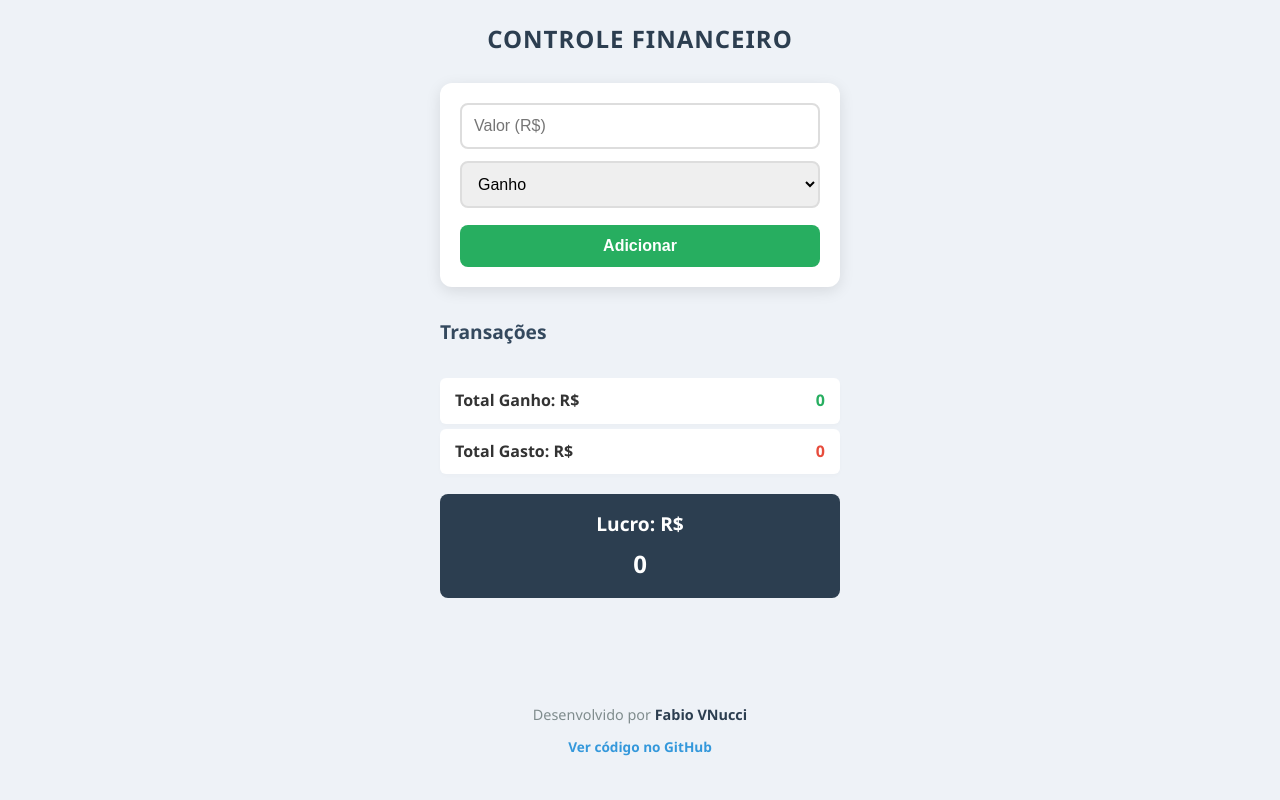
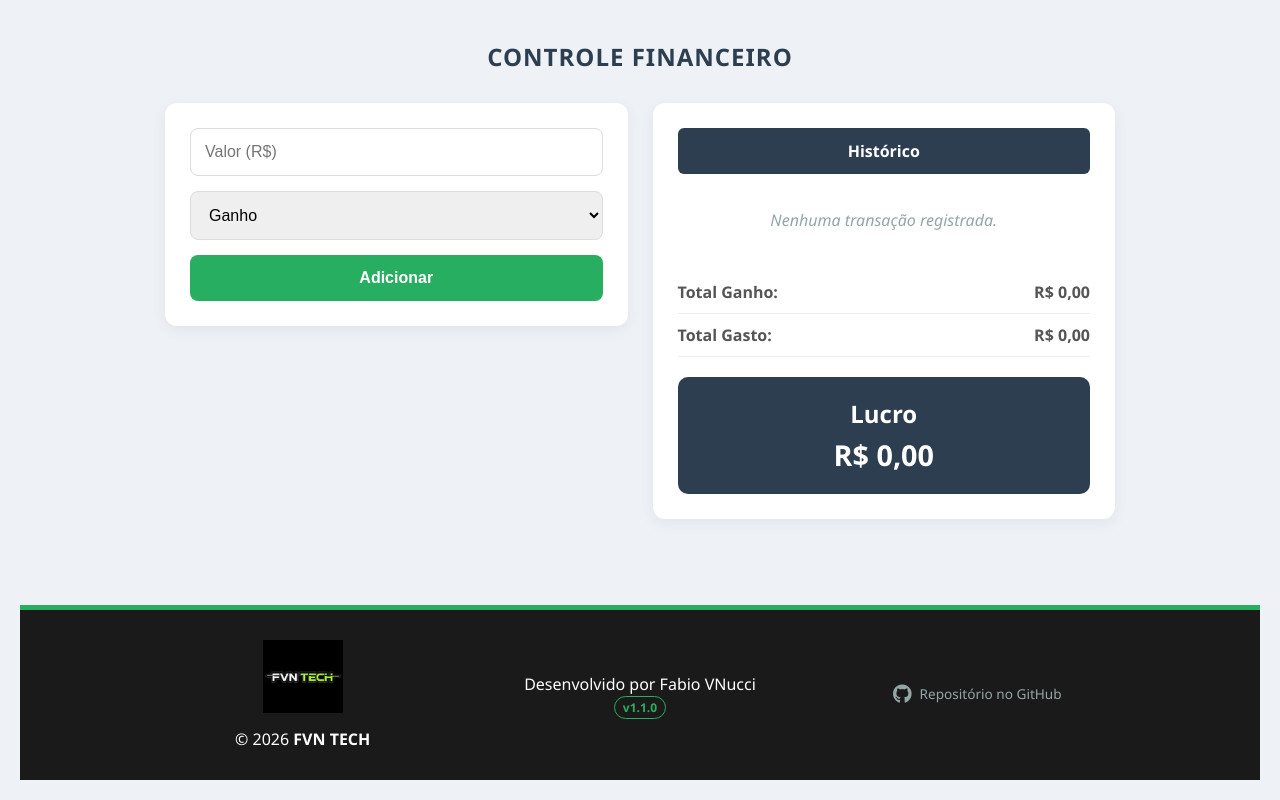
Before and after one commit to fabiovnucci/controle-financeiro, a plain HTML site: page index.html in a window 1280 px wide. Drawn offline with Linux system fonts and the light colour scheme.

Commit message:
feat: dashboard finalizado com layout fvn tech, formatação de moeda e ícones

```diff
--- a/index.html
+++ b/index.html
@@ -3,36 +3,51 @@
 <head>
   <meta charset="UTF-8">
   <meta name="viewport" content="width=device-width, initial-scale=1.0">
-  <title>Controle Financeiro - Motorista</title>
+  <title>Controle Financeiro - FVN TECH</title>
   <link rel="stylesheet" href="style.css">
+  <link rel="stylesheet" href="https://cdnjs.cloudflare.com/ajax/libs/font-awesome/6.0.0/css/all.min.css">
 </head>
 <body>
 
   <h1>Controle Financeiro</h1>
 
-  <div id="formulario">
+  <div class="container-dashboard">
+    <div id="formulario" class="coluna-box">
       <input type="number" id="valor" placeholder="Valor (R$)">
-
       <select id="tipo">
         <option value="ganho">Ganho</option>
         <option value="gasto">Gasto</option>
       </select>
-
       <button onclick="adicionarTransacao()">Adicionar</button>
     </div>
 
-  <h2>Transações</h2>
+    <div class="coluna-box">
+      <div class="header-transacoes">Histórico</div>
       <ul id="lista"></ul>
 
-  <h3>Total Ganho: R$ <span id="totalGanho">0</span></h3>
-  <h3>Total Gasto: R$ <span id="totalGasto">0</span></h3>
-  <h2>Lucro: R$ <span id="lucro">0</span></h2>
+      <div class="cards-resumo">
+        <h3>Total Ganho: <span id="totalGanho">R$ 0,00</span></h3>
+        <h3>Total Gasto: <span id="totalGasto">R$ 0,00</span></h3>
+        <div class="lucro-box">
+          <h2>Lucro</h2>
+          <span id="lucro">R$ 0,00</span>
+        </div>
+      </div>
+    </div>
+  </div>
 
   <footer class="main-footer">
-    <p>Desenvolvido por <strong>Fabio VNucci</strong></p>
-    <div class="footer-links">
-        <a href="https://github.com/fabiovnucci/controle-financeiro" target="_blank">
-            Ver código no GitHub
+    <div class="footer-item">
+      <img src="img/logofvn.png" alt="FVN TECH" class="footer-logo">
+      <p>© 2026 <strong>FVN TECH</strong></p>
+    </div>
+    <div class="footer-item">
+      <p>Desenvolvido por Fabio VNucci</p>
+      <span class="version-tag">v1.1.0</span>
+    </div>
+  <div class="footer-item">
+    <a href="https://github.com/fabiovnucci/controle-financeiro" target="_blank" class="github-link">
+        <i class="fab fa-github"></i> Repositório no GitHub
     </a>
 </div>
   </footer>
--- a/style.css
+++ b/style.css
@@ -1,187 +1,120 @@
-/* ===== RESET E CONFIGURAÇÕES GERAIS ===== */
-* {
-    margin: 0;
-    padding: 0;
-    box-sizing: border-box;
+/* RESET */
+* { margin: 0; padding: 0; box-sizing: border-box; }
+
+body {
+  font-family: 'Segoe UI', sans-serif;
+  background-color: #eef2f7;
+  display: flex;
+  flex-direction: column;
+  align-items: center;
+  min-height: 100vh;
+  padding: 20px;
 }
 
-body {
-    font-family: 'Segoe UI', Tahoma, Geneva, Verdana, sans-serif;
-    background-color: #eef2f7;
-    color: #333;
+h1 { color: #2c3e50; margin: 20px 0 30px; text-transform: uppercase; font-size: 1.5rem; letter-spacing: 1px; }
+
+/* CONTAINER DASHBOARD */
+.container-dashboard {
   display: flex;
-    flex-direction: column;
-    align-items: center; /* Centraliza tudo horizontalmente */
-    padding: 20px;
-    line-height: 1.6;
-    min-height: 100vh; /* Garante que o corpo ocupe a altura toda */
+  flex-direction: row;
+  gap: 25px;
+  width: 100%;
+  max-width: 950px;
+  align-items: flex-start;
 }
 
-/* ===== TÍTULO PRINCIPAL ===== */
-h1 {
-    color: #2c3e50;
-    margin-bottom: 25px;
-    text-transform: uppercase;
-    font-size: 1.5rem;
-    letter-spacing: 1px;
-    text-align: center;
+.coluna-box {
+  flex: 1;
+  background: white;
+  padding: 25px;
+  border-radius: 12px;
+  box-shadow: 0 4px 15px rgba(0,0,0,0.06);
 }
 
-/* ===== CONTAINER DE ENTRADA (O CARD BRANCO) ===== */
-/* Ajustei para pegar apenas a div que contém os inputs */
-body > div:first-of-type {
-    background: #fff;
-    padding: 20px;
-    border-radius: 12px;
-    box-shadow: 0 4px 15px rgba(0, 0, 0, 0.1);
-    width: 100%;
-    max-width: 400px;
-    display: flex;
-    flex-direction: column;
-    gap: 12px;
-    margin-bottom: 30px;
-}
+/* FORMULÁRIO */
+#formulario { display: flex; flex-direction: column; gap: 15px; }
+input, select, button { padding: 14px; border-radius: 8px; border: 1px solid #ddd; font-size: 1rem; outline: none; }
+input:focus { border-color: #27ae60; }
+button { background: #27ae60; color: white; font-weight: bold; cursor: pointer; border: none; transition: 0.3s; }
+button:hover { background: #219150; transform: translateY(-2px); }
 
-input[type="number"],
-select {
-    width: 100%;
-    padding: 12px;
-    border: 2px solid #ddd;
-    border-radius: 8px;
-    font-size: 1rem;
-    outline: none;
-    transition: border-color 0.3s;
-}
+/* LISTA DE TRANSAÇÕES */
+.header-transacoes { background: #2c3e50; color: white; padding: 12px; border-radius: 6px; text-align: center; margin-bottom: 15px; font-weight: bold; }
+ul { list-style: none; margin-bottom: 20px; max-height: 250px; overflow-y: auto; }
 
-input[type="number"]:focus,
-select:focus {
-    border-color: #3498db;
-}
-
-button {
-    background-color: #27ae60;
-    color: white;
-    padding: 12px;
-    border: none;
-    border-radius: 8px;
-    font-size: 1rem;
-    font-weight: bold;
-    cursor: pointer;
-    transition: background 0.3s, transform 0.1s;
-
-    /* ESTA LINHA É A CHAVE DO ENQUADRAMENTO */
-    width: 100%;
-    margin-top: 5px; /* Dá um leve respiro em relação ao seletor acima */
-}
-
-button:hover {
-    background-color: #219150;
-}
-
-button:active {
-    transform: scale(0.98);
-}
-/* ===== LISTA DE TRANSAÇÕES E TÍTULOS ===== */
-h2 {
-    font-size: 1.2rem;
-    margin-bottom: 10px;
-    color: #34495e;
-    width: 100%;
-    max-width: 400px; /* Mantém o alinhamento com o card */
-    text-align: left;
-}
-
-ul {
-    list-style: none;
-    width: 100%;
-    max-width: 400px;
-    margin-bottom: 20px;
-}
-
+/* Estilo dos itens injetados pelo JS */
 ul li {
-    background: #fff;
+  background: #fdfdfd;
+  padding: 12px 15px;
   margin-bottom: 8px;
-    padding: 12px 15px;
-    border-radius: 8px;
-    display: flex;
-    justify-content: space-between;
-    box-shadow: 0 2px 5px rgba(0,0,0,0.05);
-    border-left: 5px solid #bdc3c7;
-}
-
-/* ===== ÁREA DE RESUMO (TOTAIS) ===== */
-h3 {
-    width: 100%;
-    max-width: 400px;
-    font-size: 1rem;
-    background: #fff;
-    padding: 10px 15px;
-    margin-bottom: 5px;
   border-radius: 6px;
   display: flex;
   justify-content: space-between;
-    box-shadow: 0 2px 4px rgba(0,0,0,0.02);
+  align-items: center;
+  box-shadow: 0 2px 4px rgba(0,0,0,0.03);
 }
 
-#totalGanho { color: #27ae60; font-weight: bold; }
-#totalGasto { color: #e74c3c; font-weight: bold; }
+.item-ganho { border-left: 6px solid #27ae60; }
+.item-gasto { border-left: 6px solid #e74c3c; }
 
-/* Destaque para o Lucro (último h2) */
-h2:last-of-type {
-    background: #2c3e50;
-    color: #fff;
-    padding: 15px;
+/* Mensagem quando a lista está vazia */
+ul:empty::after {
+  content: "Nenhuma transação registrada.";
+  display: block;
   text-align: center;
-    border-radius: 8px;
-    margin-top: 15px;
-    max-width: 400px;
+  color: #95a5a6;
+  padding: 20px;
+  font-style: italic;
 }
 
-#lucro {
-    font-size: 1.5rem;
-    display: block;
-    margin-top: 5px;
+/* RESUMO */
+.cards-resumo h3 { font-size: 1rem; padding: 10px 0; display: flex; justify-content: space-between; border-bottom: 1px solid #eee; color: #555; }
+.lucro-box { background: #2c3e50; color: white; padding: 20px; border-radius: 10px; text-align: center; margin-top: 20px; }
+#lucro { font-size: 1.8rem; font-weight: bold; display: block; margin-top: 5px; }
+
+/* RODAPÉ FVN TECH */
+.main-footer {
+  width: 100%;
+  background: #1a1a1a;
+  color: white;
+  padding: 30px 10%;
+  margin-top: auto;
+  display: flex;
+  justify-content: space-between;
+  align-items: center;
+  border-top: 5px solid #27ae60;
+  flex-wrap: wrap;
+  gap: 20px;
 }
 
-/* ===== ESTILO DO RODAPÉ (FOOTER) ===== */
-.main-footer {
-    margin-top: auto; /* Empurra o footer para o fim se a página for curta */
-    padding: 40px 20px 20px;
-    text-align: center;
-    width: 100%;
-    max-width: 400px; /* Agora segue a mesma largura dos cards */
+.footer-item { flex: 1; min-width: 150px; text-align: center; }
+.footer-logo { width: 80px; margin-bottom: 10px; }
+.version-tag { color: #27ae60; border: 1px solid #27ae60; padding: 2px 8px; border-radius: 20px; font-size: 0.75rem; font-weight: bold; }
+.footer-item a { color: #95a5a6; text-decoration: none; font-size: 0.85rem; transition: 0.3s; }
+.footer-item a:hover { color: #27ae60; }
+
+/* CELULAR */
+@media (max-width: 800px) {
+  .container-dashboard { flex-direction: column; }
+  .main-footer { flex-direction: column; padding: 30px 20px; }
 }
 
-.main-footer p {
+/* Estilo para o Link com Ícone */
+.github-link {
+    display: inline-flex;
+    align-items: center;
+    gap: 8px; /* Espaço entre o ícone e o texto */
     font-size: 0.9rem;
-    color: #7f8c8d;
-    margin-bottom: 8px;
+    color: #95a5a6;
+    text-decoration: none;
+    transition: 0.3s ease;
 }
 
-.main-footer strong {
-    color: #2c3e50;
+.github-link i {
+    font-size: 1.2rem; /* Deixa o ícone um pouco maior que o texto */
 }
 
-.footer-links a {
-    font-size: 0.85rem;
-    color: #3498db;
-    text-decoration: none;
-    font-weight: 600;
-    transition: color 0.3s;
+.github-link:hover {
+    color: #27ae60; /* Muda para o verde FVN TECH ao passar o mouse */
+    transform: translateY(-2px); /* Efeito de levante leve */
 }
-
-.footer-links a:hover {
-    color: #2980b9;
-    text-decoration: underline;
-}
-
-/* ===== RESPONSIVIDADE ===== */
-@media (max-width: 420px) {
-    body {
-        padding: 15px;
-    }
-
-    body > div:first-of-type, ul, h2, h3, .main-footer {
-        max-width: 100%;
-    }
-}
```
Also changed, not shown: script.js (+51 -21 lines), img/logofvn.png (added). Lines whose indentation alone changed are shown as unchanged.
